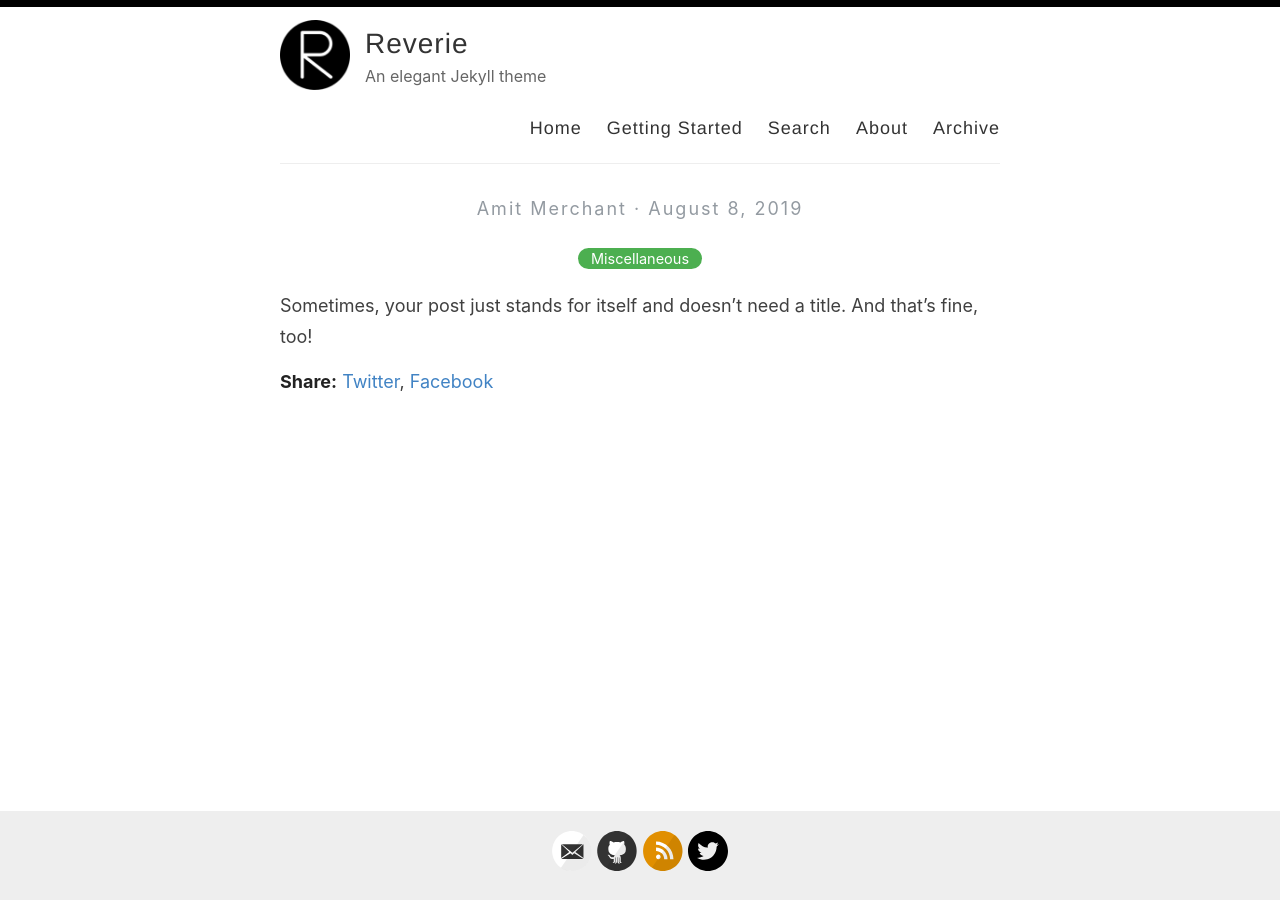
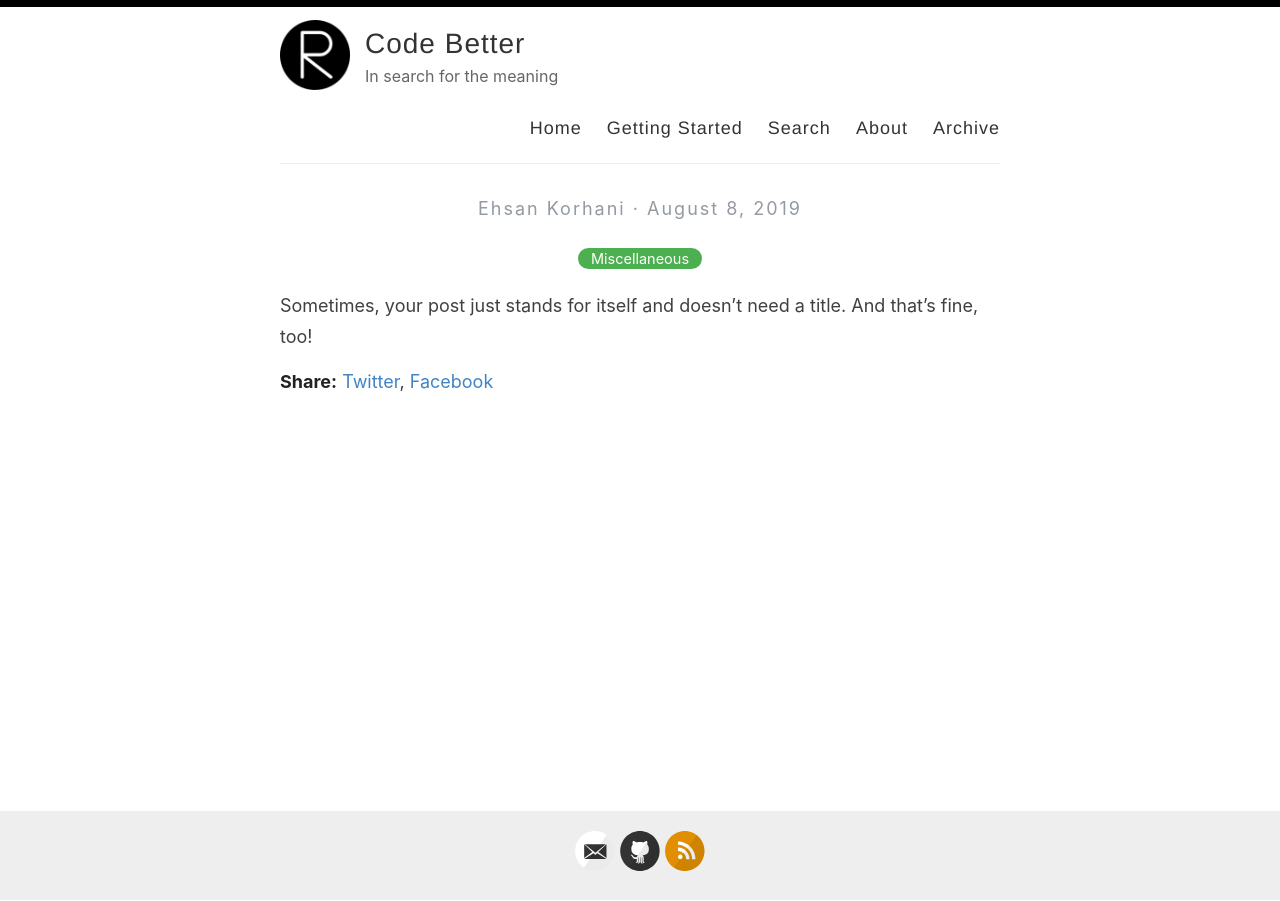
Before and after one commit to ehsankorhani/ehsankorhani.github.io.old, a Jekyll site: the page built from _posts/2019-08-08-no-title-posts.md, in a window 1280 px wide. Built offline with Jekyll 4.4.1, drawn with Linux system fonts in a browser that asks for light colours.

Commit message:
config and favicon update

```diff
--- a/_config.yml
+++ b/_config.yml
@@ -3,13 +3,13 @@
 #
 
 # Name of your site (displayed in the header)
-name: Reverie
+name: Code Better
 
 # Name of the author
-author: Amit Merchant
+author: Ehsan Korhani
 
 # Short bio or description (displayed in the header)
-description: An elegant Jekyll theme
+description: In search for the meaning
 
 # URL of your avatar or profile pic (you could use your GitHub profile pic)
 avatar: /images/reverie.png
@@ -21,15 +21,15 @@ avatar: /images/reverie.png
 # Includes an icon in the footer for each username you enter
 footer-links:
   dribbble:
-  email: amit.d.merchant@gmail.com
+  email: ehsan.korhani@gmail.com
   facebook:
   flickr:
-  github: amitmerchant1990/reverie
+  github: ehsankorhani
   instagram:
   linkedin:
   pinterest:
   rss: rss
-  twitter: amit_merchant
+  twitter:
   stackoverflow:
   youtube: # channel/<your_long_string> or user/<user-name>
   googleplus: # anything in your profile username that comes after plus.google.com/
@@ -41,21 +41,21 @@ footer-links:
 disqus:
 
 # Enter your Google Analytics web tracking code (e.g. UA-2110908-2) to activate tracking
-google_analytics: UA-43339302-11
+google_analytics: UA-120639223-1
 
 # For newer "GA4" analytics, use the following instead of the "UA" entry above
 #google_analytics_ga4: G-GABC1DEFG
 
 # Your website URL (e.g. http://amitmerchant1990.github.io or http://www.amitmerchant.com)
 # Used for Sitemap.xml and your RSS feed
-url: http://www.amitmerchant.com/reverie
-enforce_ssl: https://www.amitmerchant.com/reverie
+url: http://ehsankorhani.com
+enforce_ssl: https://ehsankorhani.com
 
 # If you're hosting your site at a Project repository on GitHub pages
 # (http://yourusername.github.io/repository-name)
 # and NOT your User repository (http://yourusername.github.io)
 # then add in the baseurl here, like this: "/repository-name"
-baseurl: "/reverie"
+baseurl: "/"
 
 #
 # !! You don't need to change any of the configuration flags below !!
```
Also changed, not shown: favicon.ico.
